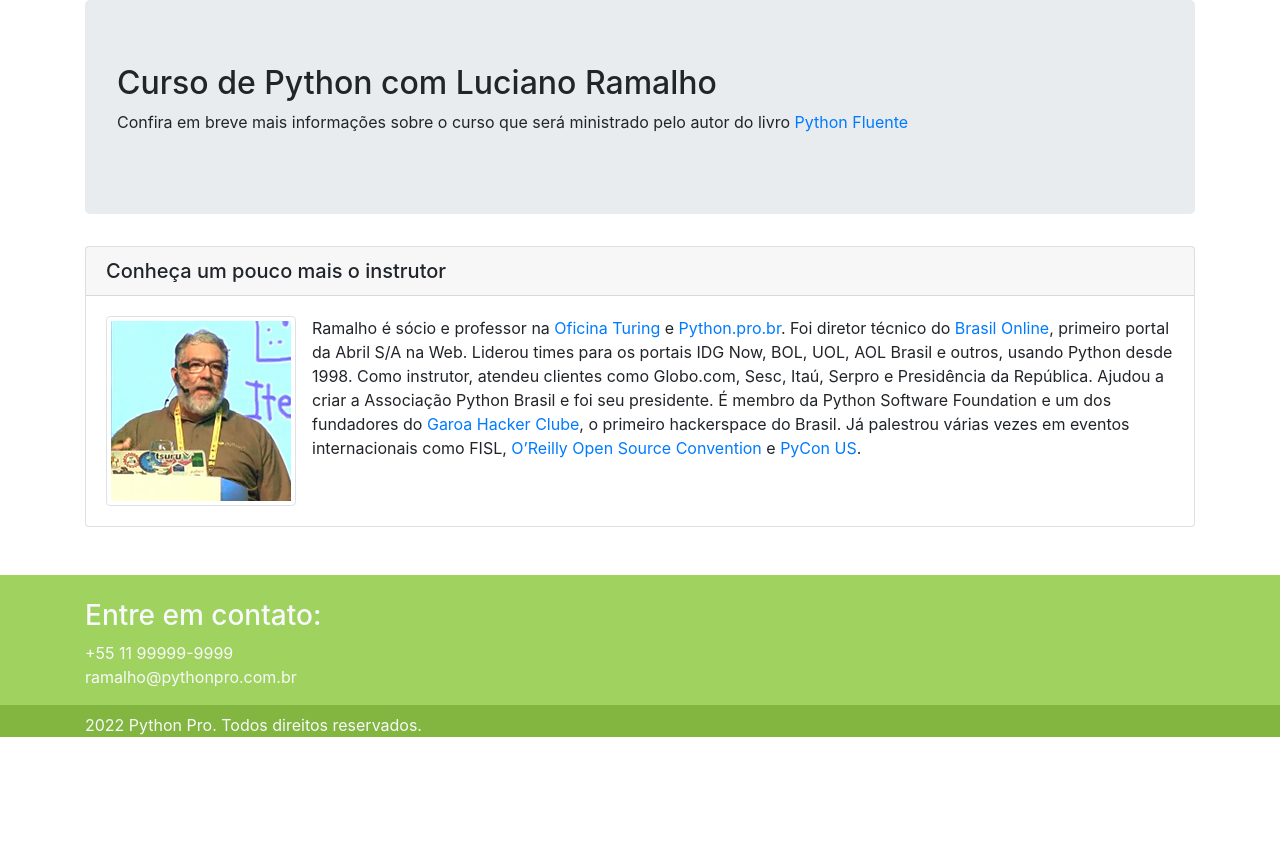
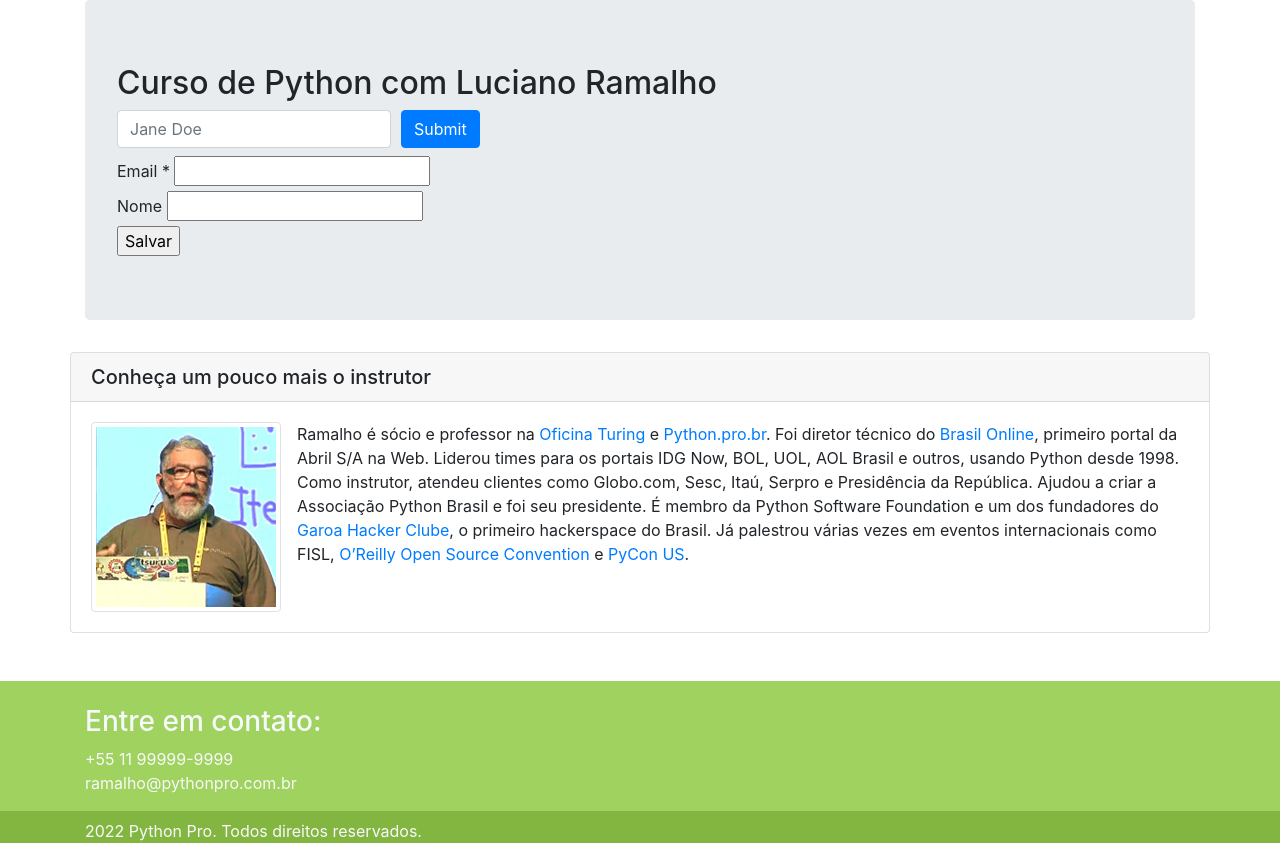
Before and after one commit to olv-leo/curso-django-devpro-old, a Django app: page / in a window 1280 px wide. Shown: the part 56-899 px from the top of the page. Before the commit the page ends 793 px from the top, so only its background shows below. Run offline with Django 4.2, Linux system fonts and the light colour scheme; some libraries are stand-ins or nearby versions.

Commit message:
Add forms básico do mail chimp

```diff
--- a/pypro/base/templates/base/home.html
+++ b/pypro/base/templates/base/home.html
@@ -36,11 +36,56 @@
         <div class="col-md-12">
             <div class="jumbotron">
                 <h2>Curso de Python com Luciano Ramalho</h2>
-                <p>
-                    Confira em breve mais informações sobre o curso que será ministrado pelo autor do livro
-                    <a href="https://www.oreilly.com/library/view/fluent-python/9781491946237/" target="_blank">
-                        Python Fluente</a>
-                </p>
+
+
+                <form>
+                    <div class="form-row align-items-center">
+                        <div class="col-auto">
+                            <label class="sr-only" for="inlineFormInput">Name</label>
+                            <input type="text" class="form-control mb-2" id="inlineFormInput" placeholder="Jane Doe">
+                        </div>
+                        <div class="col-auto">
+                            <button type="submit" class="btn btn-primary mb-2">Submit</button>
+                        </div>
+                    </div>
+                </form>
+
+
+                <!-- Begin Mailchimp Signup Form -->
+                <div id="mc_embed_signup">
+                    <form action="https://blogspot.us7.list-manage.com/subscribe/post?u=d1f608d8da33795ad29eb0f77&amp;id=fcd29dbd35"
+                          method="post" id="mc-embedded-subscribe-form" name="mc-embedded-subscribe-form"
+                          class="validate" target="_blank" novalidate>
+                        <div id="mc_embed_signup_scroll">
+                            <label for="mce-EMAIL">Email <span class="asterisk">*</span>
+                            </label>
+                            <input type="email" value="" name="EMAIL" class="required email" id="mce-EMAIL">
+                        </div>
+                        <div class="mc-field-group">
+                            <label for="mce-FNAME">Nome </label>
+                            <input type="text" value="" name="FNAME" class="" id="mce-FNAME">
+                        </div>
+                        <div id="mce-responses" class="clear foot">
+                            <div class="response" id="mce-error-response" style="display:none"></div>
+                            <div class="response" id="mce-success-response" style="display:none"></div>
+                        </div>
+                        <!-- real people should not fill this in and expect good things - do not remove this or risk form bot signups-->
+                        <div style="position: absolute; left: -5000px;" aria-hidden="true"><input type="text"
+                                                                                                  name="b_d1f608d8da33795ad29eb0f77_fcd29dbd35"
+                                                                                                  tabindex="-1"
+                                                                                                  value=""></div>
+                        <div class="optionalParent">
+                            <div class="clear foot">
+                                <input type="submit" value="Salvar" name="subscribe" id="mc-embedded-subscribe"
+                                       class="button">
+                            </div>
+                        </div>
+                </div>
+                </form>
+            </div>
+
+            <!--End mc_embed_signup-->
+
         </div>
         <div class="row">
             <div class="col-md-12">
```
Lines whose indentation alone changed are shown as unchanged.
